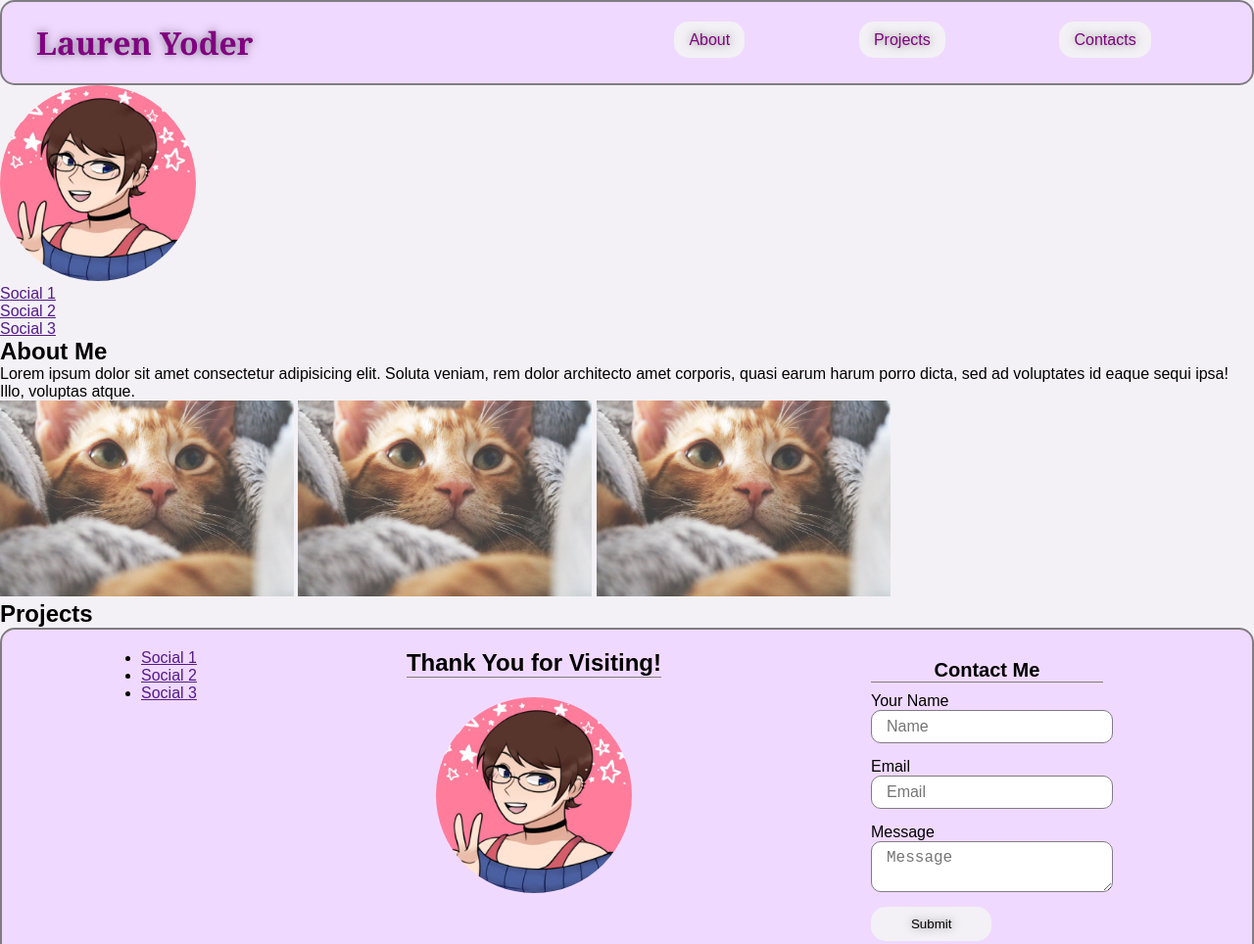
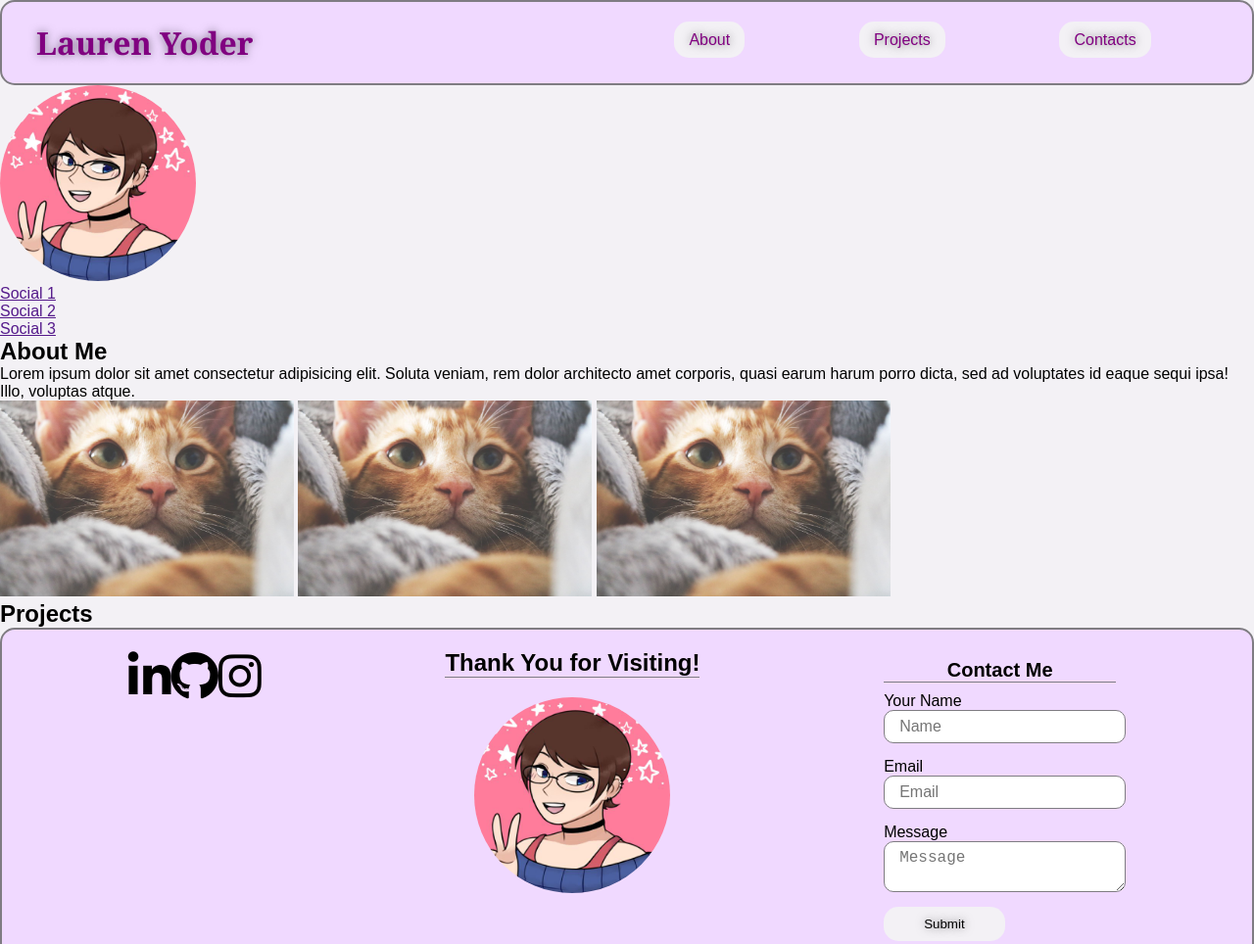
Before and after one commit to lrodenyoder/Lauren-Yoder-Portfolio-Page, a plain HTML site: page index.html in a window 1280 px wide. Shown: the top 964 px of the page at 98% size. Drawn offline with Linux system fonts and the light colour scheme.

Commit message:
add footer social images

```diff
--- a/assets/css/style.css
+++ b/assets/css/style.css
@@ -142,9 +142,10 @@ footer {
     transition: 0.5s;
     text-shadow: 0 0 10px rgba(255, 255, 255, 0.5);
 }
-
 /* contact form styles end */
 
+
+/* footer avatar styles start */
 .footerAvatar {
     align-items: center;
     display: flex;
@@ -155,3 +156,12 @@ footer {
     margin-bottom: 20px;
     border-bottom: 1px solid var(--darkGray);
 }
+/* footer avatar styles end */
+
+/* footer social media styles start */
+
+.footerSocials ul {
+    list-style: none;
+    display: flex;
+    flex-flow: row wrap;
+}
--- a/index.html
+++ b/index.html
@@ -5,6 +5,7 @@
     <meta charset="UTF-8">
     <meta name="viewport" content="width=device-width, initial-scale=1.0">
     <link rel="stylesheet" href="./assets/css/style.css" />
+    <script src="https://kit.fontawesome.com/b90f79addf.js" crossorigin="anonymous"></script>
     <title>Lauren Yoder</title>
 </head>
 
@@ -77,13 +78,19 @@
         <div class="footerSocials">
             <ul>
                 <li>
-                    <a href="">Social 1</a>
+                    <span style="font-size: 50px;">
+                        <i class="fab fa-linkedin-in"></i>
+                    </span>
                 </li>
                 <li>
-                    <a href="">Social 2</a>
+                    <span style="font-size: 50px;">
+                        <i class="fab fa-github"></i>
+                        </span>
                 </li>
                 <li>
-                    <a href="">Social 3</a>
+                    <span style="font-size: 50px;">
+                        <i class="fab fa-instagram"></i>
+                    </span>
                 </li>
             </ul>
         </div>
```
Also changed, not shown: 1 other file.
